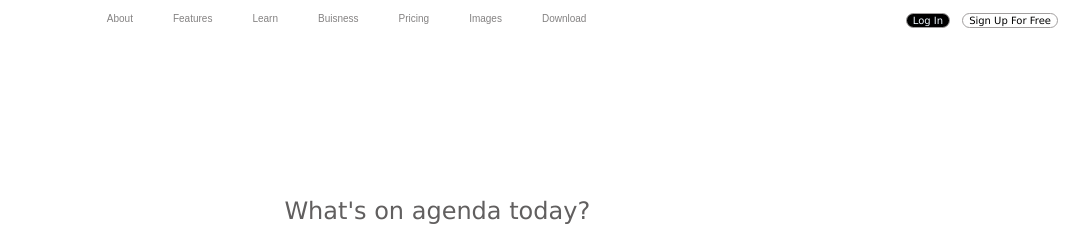
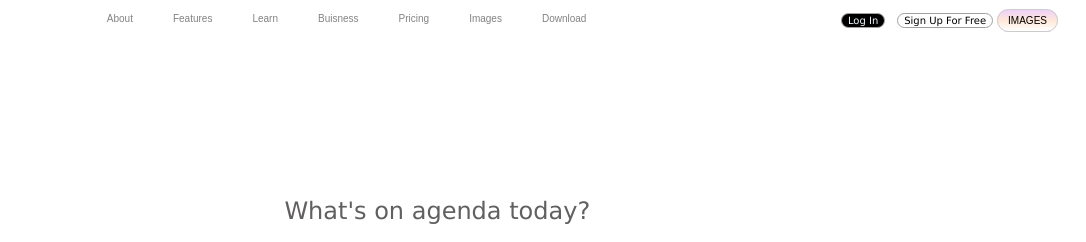
Before and after one commit to GititDadon/exam_gitit_yakovi, a plain HTML site: page index.html in a window 1280 px wide. Shown: the top 242 px of the page, 194-1280 px from the left. Drawn offline with Linux system fonts and the light colour scheme; files whose address does not match are found by name.

Commit message:
Initial Test project

```diff
--- a/images.css
+++ b/images.css
@@ -40,6 +40,7 @@
    font-size: x-small;
 
  }
+
 
  .back{
    border-radius: 50px;
--- a/index.html
+++ b/index.html
@@ -28,6 +28,9 @@
             </li>
             <li>
                 <button class="sign-up">Sign Up For Free</button>
+            </li>
+          <li>
+            <a href="./images.html" class="nav-button">IMAGES</a>
             </li>
         </div>
     </nav>
--- a/main.css
+++ b/main.css
@@ -18,7 +18,20 @@ nav li {
 
 
 }
+.nav-button {
+    background:linear-gradient(#EFD1FA,#FFE7D7,#FFFFFF) ;
+    border: 1px solid #ccc;
+    border-radius: 25px;
+    color: black;
+    text-decoration: none;
+    cursor: pointer;
+    padding: 5px 10px;
 
+}
+
+.nav-button:hover {
+    background-color: #f0f0f0;
+}
 #logo{
     margin: 0;
     position:absolute;
```
